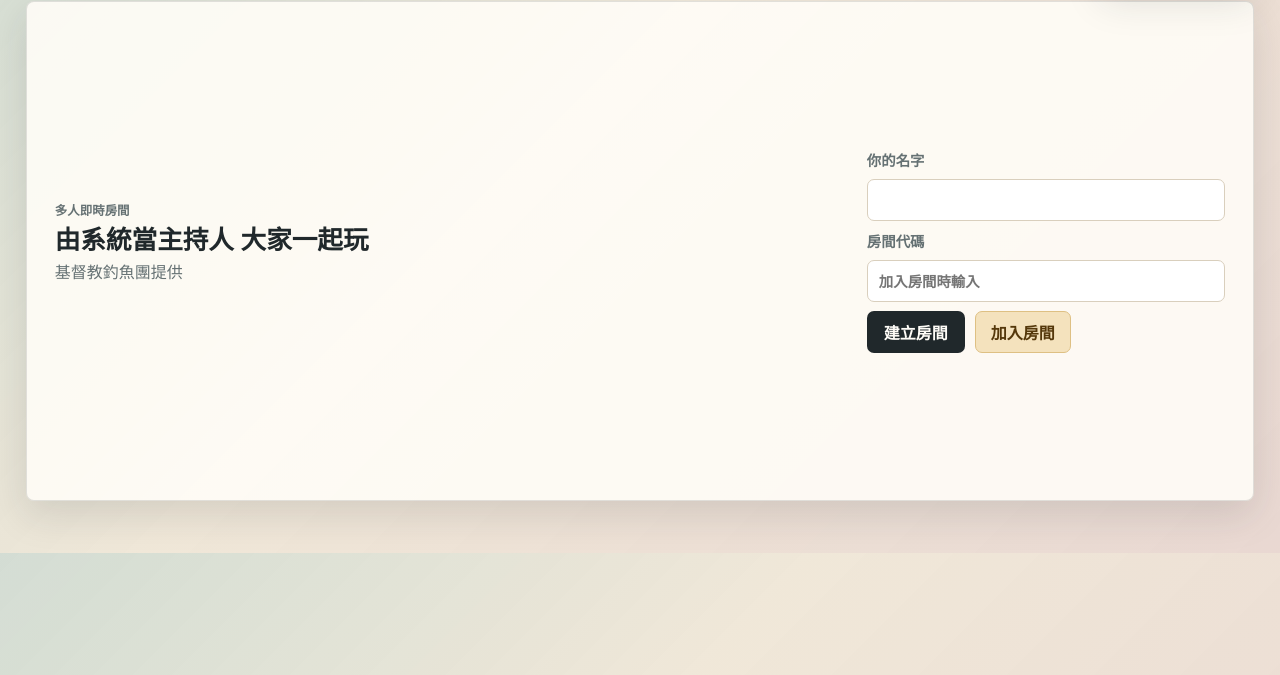
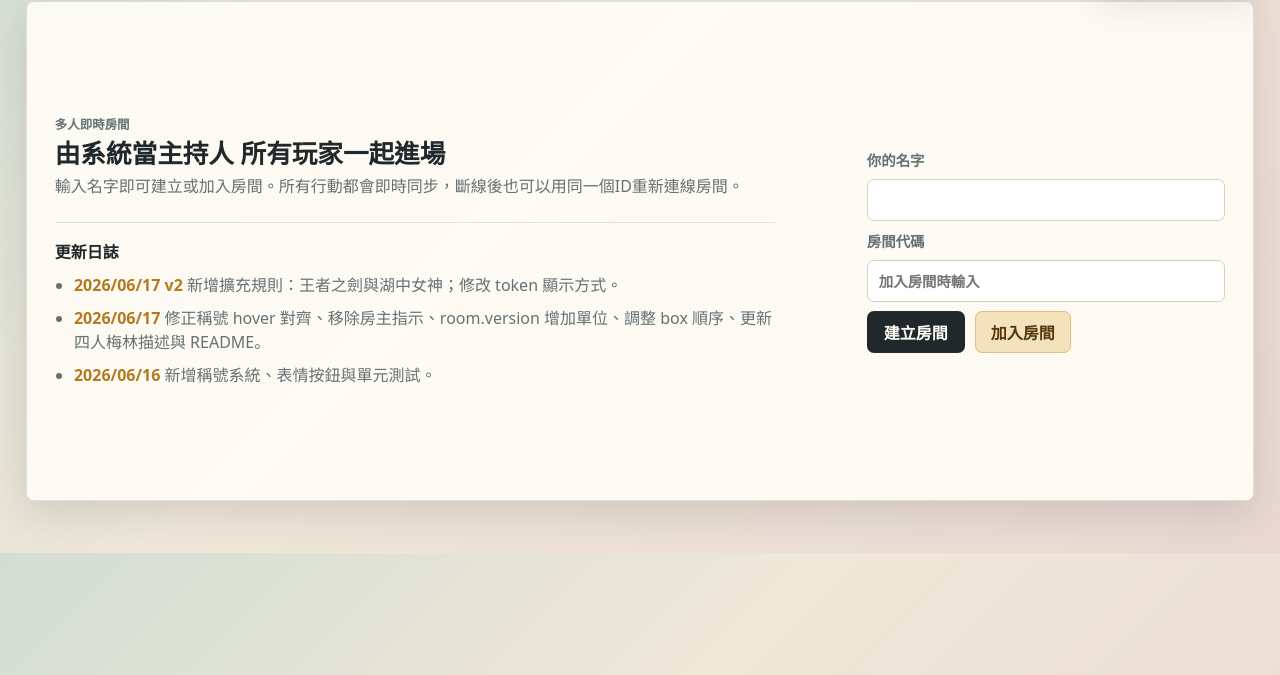
Before and after one commit to ffxiv-christianity/avalon-online, a website: page public/index.html in a window 1280 px wide. Shown: the part 125-800 px from the top of the page. Drawn offline with Linux system fonts and the light colour scheme.

Commit message:
[Release] 2026/06/17 v3 1. 新增更新日誌 2. 修改清除房間的規則: 無人在線達30分鐘後清除

```diff
--- a/public/index.html
+++ b/public/index.html
@@ -22,8 +22,16 @@
       <div class="hero-panel">
         <div>
           <p class="eyebrow">多人即時房間</p>
-          <h2>由系統當主持人 大家一起玩</h2>
-          <p>基督教釣魚團提供</p>
+          <h2>由系統當主持人 所有玩家一起進場</h2>
+          <p>輸入名字即可建立或加入房間。所有行動都會即時同步，斷線後也可以用同一個ID重新連線房間。</p>
+          <section class="changelog" aria-label="更新日誌">
+            <h3>更新日誌</h3>
+            <ul>
+              <li><strong>2026/06/17 v2</strong> 新增擴充規則：王者之劍與湖中女神；修改 token 顯示方式。</li>
+              <li><strong>2026/06/17</strong> 修正稱號 hover 對齊、移除房主指示、room.version 增加單位、調整 box 順序、更新四人梅林描述與 README。</li>
+              <li><strong>2026/06/16</strong> 新增稱號系統、表情按鈕與單元測試。</li>
+            </ul>
+          </section>
         </div>
         <form id="joinForm" class="join-form">
           <label class="field">
--- a/public/styles.css
+++ b/public/styles.css
@@ -159,6 +159,31 @@ h3 {
 .hero-panel p {
   color: var(--muted);
   line-height: 1.6;
+}
+
+.changelog {
+  max-width: 720px;
+  margin-top: 22px;
+  border-top: 1px solid rgba(32, 40, 43, .12);
+  padding-top: 16px;
+}
+
+.changelog h3 {
+  margin-bottom: 10px;
+  font-size: 1rem;
+}
+
+.changelog ul {
+  display: grid;
+  gap: 8px;
+  margin: 0;
+  padding-left: 1.2em;
+  color: var(--muted);
+  line-height: 1.55;
+}
+
+.changelog strong {
+  color: var(--gold);
 }
 
 .join-form,
```
Also changed, not shown: server.js (+24 -8 lines), tests/game-flow.test.js (+31 -1 lines), README.md.
